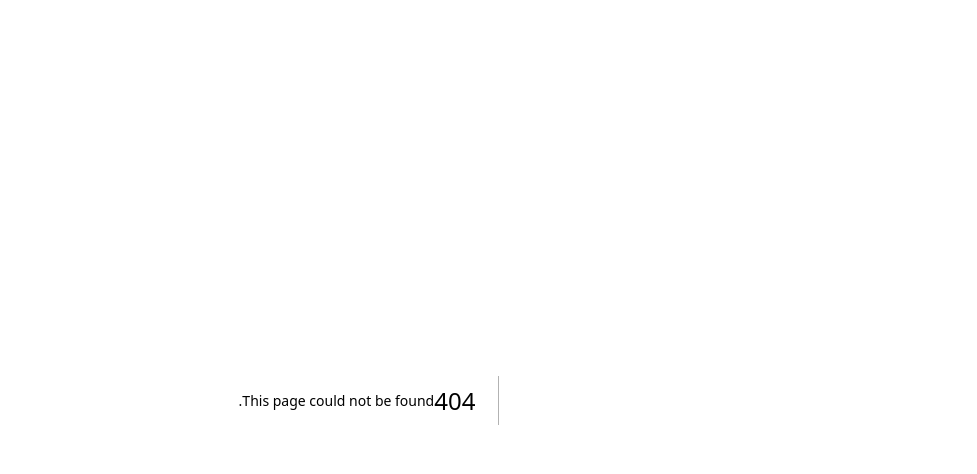
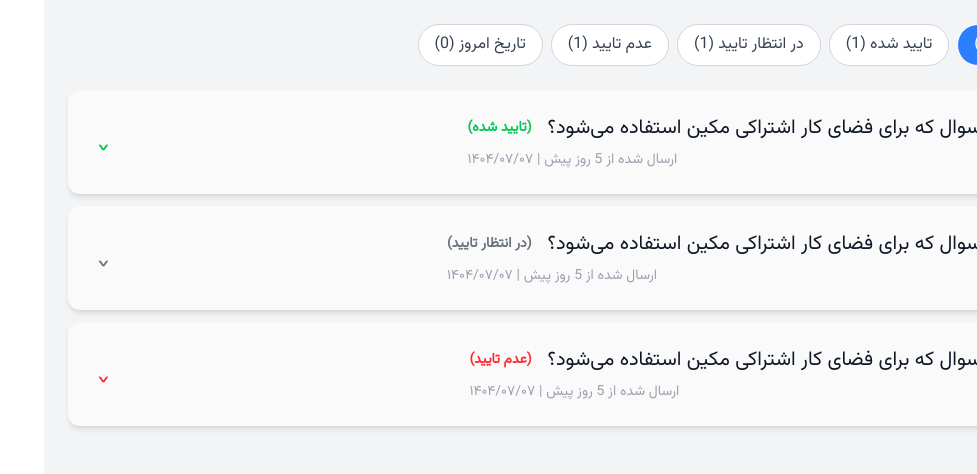
Before and after one commit to farnazseyedi/Co-working-space-Admin, a Next.js app: page /notificationsList in a window 1280 px wide. Before the commit this address had no page. Shown: the top 474 px of the page, without its empty margins (303-1280 px from the left). Built offline with nearby package versions, Linux system fonts and the light colour scheme.

Commit message:
fix nav ui

```diff
--- a/app/components/Navigation/NavigationBar.tsx
+++ b/app/components/Navigation/NavigationBar.tsx
@@ -1,9 +1,8 @@
 "use client";
 
-// import Image from "next/image";
 import Link from "next/link";
 import { usePathname } from "next/navigation";
-import { useState, useEffect } from "react";
+import { useState } from "react";
 
 interface MenuItem {
   title: string;
@@ -24,14 +23,10 @@ const menuItems: MenuItem[] = [
 export default function Sidebar() {
   const pathname = usePathname();
 
-  const isMessagesRoute =
-    pathname === "/messages" || pathname.startsWith("/messages/");
-
-  const [messagesOpen, setMessagesOpen] = useState<boolean>(false);
-
-  useEffect(() => {
-    setMessagesOpen(isMessagesRoute);
-  }, [isMessagesRoute]);
+  const [messagesOpen, setMessagesOpen] = useState(
+    pathname.startsWith("/messages") ||
+      pathname.startsWith("/notificationsList")
+  );
 
   const toggleMessages = () => {
     setMessagesOpen((prev) => !prev);
@@ -40,38 +35,33 @@ export default function Sidebar() {
   return (
     <aside className="fixed top-0 right-0 w-64 h-screen bg-white shadow-lg">
       <div className="flex flex-col items-center py-6 border-b">
-        {/* <Image
-                    src=""
-                    alt="profile"
-                    width={96}
-                    height={96}
-                    className="rounded-full"
-                /> */}
-        <span className="mt-3 font-medium text-gray-800">محمد درستکار</span>
+        <span className="mt-3 font-medium text-gray-800 text-lg">
+          محمد درستکار
+        </span>
       </div>
 
       <nav className="flex-1 py-4">
         <ul className="space-y-1">
           {menuItems.map((item) => {
             const isMessages = item.href === "/messages";
+            const active = pathname === item.href;
 
             if (isMessages) {
               return (
                 <li key={item.href}>
                   <button
                     onClick={toggleMessages}
-                    className={`w-full flex items-center justify-between px-4 py-3 text-sm transition
+                    className={`w-full flex items-center justify-between px-4 py-3 text-lg transition
                       ${
-                                          messagesOpen || isMessagesRoute
-                                            ? "bg-secondary-100 text-secondary-500 border-l-4 border-secondary-500"
-                                            : "text-gray-600 hover:bg-secondary-100"
+                        messagesOpen
+                          ? "bg-secondary-100 text-orange-600 font-medium"
+                          : "text-gray-600 hover:bg-secondary-100 hover:text-orange-600"
                       }`}
                   >
                     <span>پیام‌ها</span>
 
                     <svg
-                      className={`w-4 h-4 transition-transform
-                                            ${
+                      className={`w-5 h-5 transition-transform ${
                         messagesOpen ? "rotate-180" : ""
                       }`}
                       fill="none"
@@ -88,14 +78,14 @@ export default function Sidebar() {
                   </button>
 
                   {messagesOpen && (
-                    <div className="mx-4 mt-1 rounded-lg bg-white border p-2 space-y-1">
+                    <div className="w-full mt-1 space-y-1">
                       <Link
-                        href="/messages/inbox"
-                        className={`block px-3 py-2 rounded text-xs transition
+                        href="/notificationsList"
+                        className={`block w-full px-4 py-2 text-lg transition
         ${
-                                                  pathname === "/messages/inbox"
-                                                    ? "bg-secondary-500 text-white"
-                                                    : "text-gray-600 hover:bg-secondary-100"
+          pathname === "/notificationsList"
+            ? "bg-secondary-300 text-neutral-800 font-medium"
+            : "text-neutral-600 hover:bg-secondary-100 hover:text-orange-600"
         }`}
                       >
                         صندوق پیام‌ها
@@ -103,11 +93,11 @@ export default function Sidebar() {
 
                       <Link
                         href="/messages/new"
-                        className={`block px-3 py-2 rounded text-xs transition
+                        className={`block w-full px-4 py-2 text-lg transition
         ${
           pathname === "/messages/new"
-                                                    ? "bg-secondary-500 text-white"
-                                                    : "text-gray-600 hover:bg-secondary-100"
+            ? "bg-secondary-100 text-orange-600 font-medium"
+            : "text-neutral-600 hover:bg-secondary-100 hover:text-orange-600"
         }`}
                       >
                         ایجاد پیام جدید
@@ -118,17 +108,15 @@ export default function Sidebar() {
               );
             }
 
-            const active = pathname === item.href;
-
             return (
               <li key={item.href}>
                 <Link
                   href={item.href}
-                  className={`flex items-center gap-3 px-4 py-3 text-sm transition
+                  className={`flex items-center gap-3 px-4 py-3 text-lg transition rounded
                     ${
                       active
-                                        ? "bg-secondary-100 text-orange-600 border-l-4 border-orange-500"
-                                        : "text-gray-600 hover:bg-secondary-100"
+                        ? "bg-secondary-100 text-orange-600 font-medium"
+                        : "text-gray-600 hover:bg-secondary-100 hover:text-orange-600"
                     }`}
                 >
                   <span>{item.title}</span>
--- /dev/null
+++ b/app/notificationsList/page.tsx
@@ -0,0 +1,141 @@
+"use client";
+import { useState } from "react";
+import NavigatinBar from "../components/Navigation/NavigationBar";
+
+export default function FAQ() {
+  const [activeIndex, setActiveIndex] = useState<number | null>(null);
+  const [filter, setFilter] = useState<string>("همه");
+
+  const faqs = [
+    {
+      question: "یک سوال که برای فضای کار اشتراکی مکین استفاده می‌شود؟",
+      answer: "Answer 1...",
+      status: "تایید شده",
+      date: "۱۴۰۴/۰۷/۰۷",
+      daysAgo: 5,
+    },
+    {
+      question: "یک سوال که برای فضای کار اشتراکی مکین استفاده می‌شود؟",
+      answer: "Answer 2...",
+      status: "در انتظار تایید",
+      date: "۱۴۰۴/۰۷/۰۷",
+      daysAgo: 5,
+    },
+    {
+      question: "یک سوال که برای فضای کار اشتراکی مکین استفاده می‌شود؟",
+      answer: "Answer 3...",
+      status: "عدم تایید",
+      date: "۱۴۰۴/۰۷/۰۷",
+      daysAgo: 5,
+    },
+  ];
+
+  const statusColor: Record<string, string> = {
+    "تایید شده": "text-green-500",
+    "در انتظار تایید": "text-gray-500",
+    "عدم تایید": "text-red-500",
+  };
+
+  const toggleFAQ = (index: number) => {
+    setActiveIndex(activeIndex === index ? null : index);
+  };
+
+  const filters = [
+    "همه",
+    "تایید شده",
+    "در انتظار تایید",
+    "عدم تایید",
+    "تاریخ امروز",
+  ];
+
+  const filterCounts: Record<string, number> = {
+    همه: faqs.length,
+    "تایید شده": faqs.filter((f) => f.status === "تایید شده").length,
+    "در انتظار تایید": faqs.filter((f) => f.status === "در انتظار تایید")
+      .length,
+    "عدم تایید": faqs.filter((f) => f.status === "عدم تایید").length,
+    "تاریخ امروز": faqs.filter((f) => f.daysAgo === 0).length,
+  };
+
+  const filteredFaqs = faqs.filter((f) => {
+    if (filter === "همه") return true;
+    if (filter === "تاریخ امروز") return f.daysAgo === 0;
+    return f.status === filter;
+  });
+
+  return (
+    <div className="min-h-screen bg-gray-100">
+      <NavigatinBar />
+
+      {/* 🟦 این بخش مثل Dashboard هست */}
+      <div className="mr-64 p-6">
+        <div className="flex gap-2 mb-6 justify-start flex-wrap">
+          {filters.map((f) => (
+            <button
+              key={f}
+              onClick={() => setFilter(f)}
+              className={`px-4 py-2 rounded-full border transition ${
+                filter === f
+                  ? "bg-blue-500 text-white"
+                  : "bg-white text-gray-700 border-gray-300"
+              }`}
+            >
+              {f} ({filterCounts[f]})
+            </button>
+          ))}
+        </div>
+
+        <section className="space-y-3">
+          {filteredFaqs.map((item, index) => (
+            <div
+              key={index}
+              className="relative rounded-xl border-0.5 transition-all duration-300 overflow-hidden bg-neutral-50 shadow-md border-secondary-500"
+            >
+              <div className="absolute top-0 right-0 h-full w-1 bg-blue-500 rounded-tr-xl rounded-br-xl"></div>
+
+              <button
+                onClick={() => toggleFAQ(index)}
+                className="w-full flex justify-between items-center px-8 py-6 text-left text-gray-900 font-medium focus:outline-none"
+              >
+                <div className="text-xl flex flex-col gap-2">
+                  <span className="flex items-center gap-4">
+                    <span>{item.question}</span>
+                    <span
+                      className={`${
+                        statusColor[item.status]
+                      } text-sm font-semibold`}
+                    >
+                      ({item.status})
+                    </span>
+                  </span>
+                  <span className="text-gray-400 text-sm">
+                    ارسال شده از {item.daysAgo} روز پیش | {item.date}
+                  </span>
+                </div>
+                <span
+                  className={`transform transition-transform duration-300 scale-x-175 ${
+                    statusColor[item.status]
+                  } ${activeIndex === index ? "rotate-0" : "rotate-180"}`}
+                >
+                  ^
+                </span>
+              </button>
+
+              <div
+                style={{
+                  maxHeight: activeIndex === index ? "500px" : "0",
+                  opacity: activeIndex === index ? 1 : 0,
+                  transition: "all 0.3s ease",
+                }}
+                className="px-5 overflow-hidden"
+              >
+                <hr className="border-gray-300 mb-3" />
+                <p className="text-gray-700 text-sm py-2">{item.answer}</p>
+              </div>
+            </div>
+          ))}
+        </section>
+      </div>
+    </div>
+  );
+}
```
Lines whose indentation alone changed are shown as unchanged.
